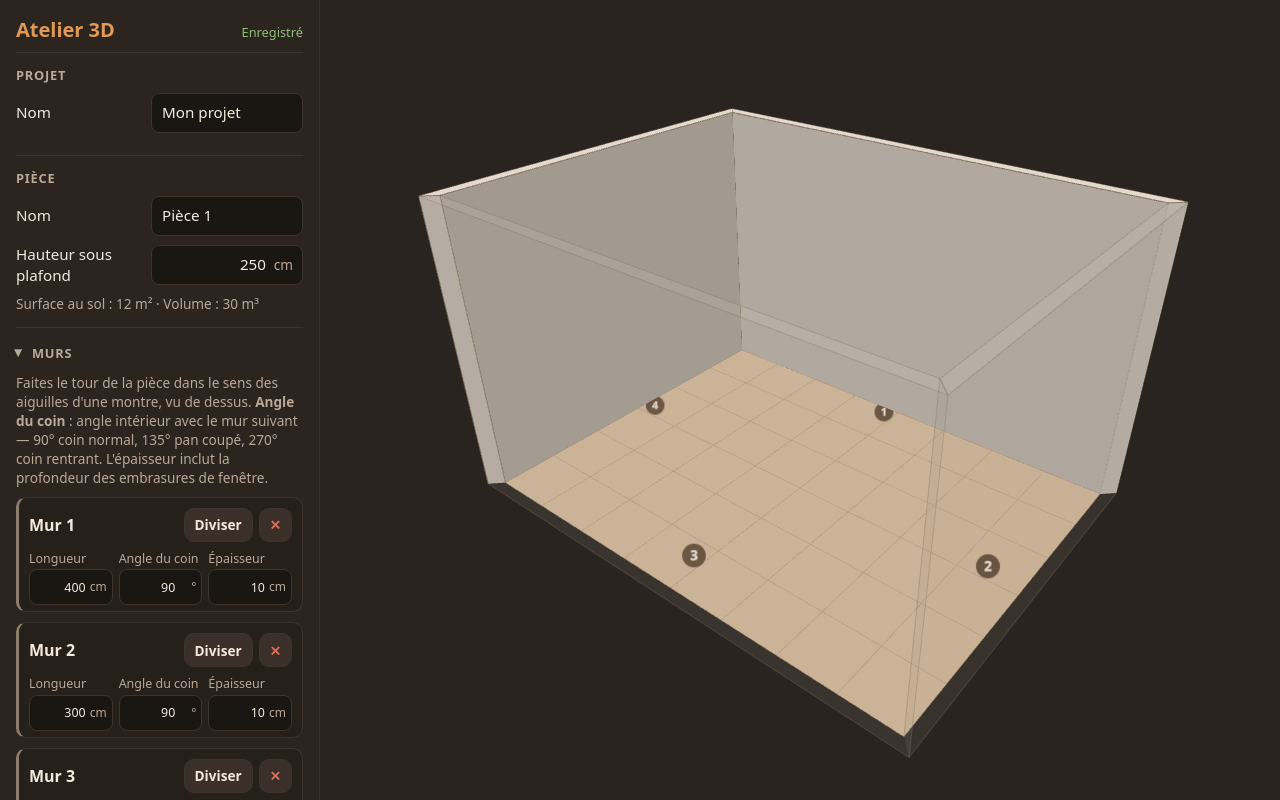
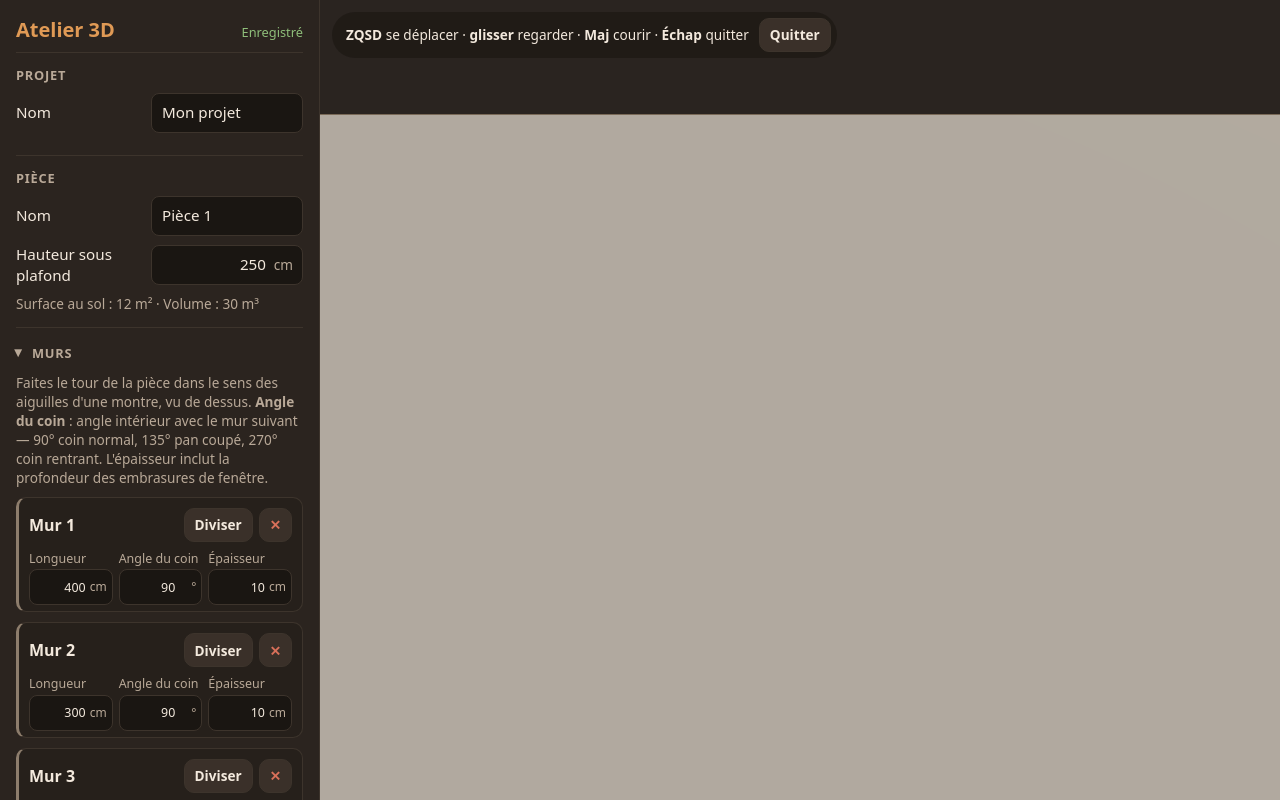
Before and after one commit to kalmisto05/atelier-3d, a website built with Vite: page index.html in a window 1280 px wide. Built offline with nearby package versions, Linux system fonts and the light colour scheme.

Commit message:
Vue à hauteur d'yeux par défaut (175 cm, réglable)
- Au démarrage et après un import, la caméra est debout au centre de la
  pièce, à hauteur des yeux, regard horizontal vers le mur 1
- Bouton « Vue à hauteur d'yeux » ; « Tourner autour » pour la vue orbitale
- Champ « Hauteur des yeux » (175 cm par défaut), enregistré avec le projet
- Format v3 (réglages du projet), conversion automatique depuis v2

Co-Authored-By: Claude Opus 5.5 <noreply@anthropic.com>

```diff
--- a/src/main.ts
+++ b/src/main.ts
@@ -91,10 +91,10 @@ async function main() {
   const panel = new Panel(store, {
     onRecenter: () => viewer.frameRoom(getActiveRoom(store.project)),
     onTopView: () => viewer.frameTop(getActiveRoom(store.project)),
-    onVisit: () => {
+    onEyeView: () => {
       // Le focus quitte le bouton pour que les touches pilotent bien la visite.
       (document.activeElement as HTMLElement | null)?.blur();
-      viewer.enterVisit();
+      viewer.eyeLevelView();
     },
     onPlaceOutlet: () => setPlacing(!placing),
     onExport: () => exportProject(store.project),
@@ -127,11 +127,16 @@ async function main() {
   });
 
   store.subscribe((p, source) => {
-    viewer.setRoom(getActiveRoom(p), { reframe: source === 'load' });
+    viewer.setEyeHeight(p.settings.eyeHeight);
+    viewer.setRoom(getActiveRoom(p));
+    // Projet ouvert ou importé : on se place debout au centre de la pièce.
+    if (source === 'load') viewer.eyeLevelView();
     if (source === 'user') autosaver.schedule(p);
   });
 
-  viewer.setRoom(getActiveRoom(store.project), { reframe: true });
+  viewer.setEyeHeight(store.project.settings.eyeHeight);
+  viewer.setRoom(getActiveRoom(store.project));
+  viewer.eyeLevelView();
   panel.setStatus(restored ? 'Projet restauré' : 'Nouveau projet', 'ok');
   if (needsSave) autosaver.schedule(store.project);
 
--- a/src/model/factory.ts
+++ b/src/model/factory.ts
@@ -11,9 +11,11 @@ import {
 } from './types';
 
 export const DEFAULT_WALL_THICKNESS = 10;
+export const DEFAULT_EYE_HEIGHT = 175;
 
 /** Bornes de saisie (cm et degrés). */
 export const LIMITS = {
+  eyeHeight: { min: 50, max: 250 },
   roomHeight: { min: 150, max: 1000 },
   wallLength: { min: 1, max: 5000 },
   wallAngle: { min: 1, max: 359 },
@@ -63,6 +65,7 @@ export function createProject(name = 'Mon projet'): Project {
     createdAt: now,
     updatedAt: now,
     house: { id: newId(), name: 'Maison', floors: [floor] },
+    settings: { eyeHeight: DEFAULT_EYE_HEIGHT },
     activeFloorId: floor.id,
     activeRoomId: floor.rooms[0].id,
   };
--- a/src/model/migrate.ts
+++ b/src/model/migrate.ts
@@ -1,5 +1,5 @@
 import { SCHEMA_VERSION, type Project } from './types';
-import { DEFAULT_WALL_THICKNESS, LIMITS, MIN_WALLS, newId, rectangleWalls } from './factory';
+import { DEFAULT_EYE_HEIGHT, DEFAULT_WALL_THICKNESS, LIMITS, MIN_WALLS, newId, rectangleWalls } from './factory';
 
 export class ProjectFormatError extends Error {}
 
@@ -53,6 +53,8 @@ const MIGRATIONS: Record<number, Migration> = {
     });
     return { ...data, schemaVersion: 2 };
   },
+  /** v2 → v3 : réglages du projet (hauteur des yeux). */
+  2: (data) => ({ ...data, settings: { eyeHeight: DEFAULT_EYE_HEIGHT }, schemaVersion: 3 }),
 };
 
 /** Garde les éléments valides d'une liste (les éléments illisibles sont écartés plutôt que de bloquer l'import). */
@@ -148,6 +150,11 @@ export function parseProject(input: unknown): Project {
 
   data.id ??= newId();
   data.name = typeof data.name === 'string' && data.name.trim() ? data.name : 'Projet importé';
+  const eye = data.settings?.eyeHeight;
+  data.settings = {
+    eyeHeight:
+      isFiniteNumber(eye) && eye >= LIMITS.eyeHeight.min && eye <= LIMITS.eyeHeight.max ? eye : DEFAULT_EYE_HEIGHT,
+  };
   data.house.id ??= newId();
   data.house.name ??= 'Maison';
   const now = new Date().toISOString();
--- a/src/model/types.ts
+++ b/src/model/types.ts
@@ -16,7 +16,7 @@
  * et ajouter une étape dans `migrate.ts`.
  */
 
-export const SCHEMA_VERSION = 2;
+export const SCHEMA_VERSION = 3;
 
 export type Id = string;
 
@@ -33,9 +33,16 @@ export interface Project {
   createdAt: string; // ISO 8601
   updatedAt: string; // ISO 8601
   house: House;
+  settings: ProjectSettings;
   /** Sélection courante dans l'interface (persistée pour retrouver son contexte). */
   activeFloorId: Id;
   activeRoomId: Id;
+}
+
+/** Réglages propres à la personne qui conçoit (enregistrés avec le projet). */
+export interface ProjectSettings {
+  /** Hauteur des yeux pour la vue à la première personne. */
+  eyeHeight: number;
 }
 
 export interface House {
--- a/src/style.css
+++ b/src/style.css
@@ -540,3 +540,7 @@ body.visiting .viewport canvas {
     transition: none;
   }
 }
+
+.eye-field {
+  margin: 12px 0 0;
+}
--- a/src/ui/panel.ts
+++ b/src/ui/panel.ts
@@ -1,5 +1,5 @@
 import type { Project, Room } from '../model/types';
-import { LIMITS, getActiveRoom } from '../model/factory';
+import { LIMITS, clamp, getActiveRoom } from '../model/factory';
 import { computePlan } from '../model/geometry';
 import type { ProjectStore } from '../model/store';
 import { bindNumberFields, numberField } from './fields';
@@ -11,7 +11,7 @@ import { WallsSection } from './walls';
 export interface PanelActions {
   onRecenter(): void;
   onTopView(): void;
-  onVisit(): void;
+  onEyeView(): void;
   onExport(): void;
   onImport(): void;
   onNewProject(): void;
@@ -64,10 +64,17 @@ export class Panel {
       <section class="actions">
         <h2>Vue</h2>
         <div class="button-row">
-          <button type="button" data-action="recenter">Vue 3D</button>
+          <button type="button" data-action="eye" class="wide">Vue à hauteur d'yeux (ZQSD)</button>
+          <button type="button" data-action="recenter">Tourner autour</button>
           <button type="button" data-action="top">Vue de dessus</button>
-          <button type="button" data-action="visit" class="wide">Visite à pied (ZQSD)</button>
         </div>
+        <label class="field eye-field" for="eye-height">
+          <span>Hauteur des yeux</span>
+          <span class="input-unit">
+            <input id="eye-height" type="number" inputmode="decimal" step="any" />
+            <span class="unit">cm</span>
+          </span>
+        </label>
         <p class="hint">
           <span class="hint-mouse">Souris : clic gauche pour tourner, clic droit pour déplacer, molette pour zoomer.</span>
           <span class="hint-touch">Tactile : un doigt pour tourner, deux doigts pour zoomer et déplacer.</span>
@@ -91,7 +98,7 @@ export class Panel {
       new: actions.onNewProject,
       recenter: actions.onRecenter,
       top: actions.onTopView,
-      visit: actions.onVisit,
+      eye: actions.onEyeView,
     };
     this.el.querySelectorAll<HTMLButtonElement>('button[data-action]').forEach((btn) => {
       btn.addEventListener('click', () => handlers[btn.dataset.action!]());
@@ -106,6 +113,8 @@ export class Panel {
       set: (room, _id, _key, v) => (room.height = v),
       limits: () => LIMITS.roomHeight,
     });
+
+    this.bindEyeHeight();
 
     const sections = this.el.querySelector('.sections')!;
     this.outlets = new OutletsSection(store, actions.onPlaceOutlet);
@@ -130,6 +139,7 @@ export class Panel {
     const room = getActiveRoom(project);
     this.input('project-name').value = project.name;
     this.input('room-name').value = room.name;
+    this.input('eye-height').value = String(project.settings.eyeHeight);
     this.el.querySelector('.room-height')!.innerHTML = numberField('room', 'height', 'Hauteur sous plafond', room.height);
     this.updateSummary(room);
   }
@@ -144,6 +154,27 @@ export class Panel {
     return this.el.querySelector<HTMLInputElement>(`#${id}`)!;
   }
 
+  /** Hauteur des yeux : réglage du projet (pas de la pièce), appliqué en direct. */
+  private bindEyeHeight(): void {
+    const input = this.input('eye-height');
+    const { min, max } = LIMITS.eyeHeight;
+    const parse = () => (input.value === '' ? NaN : Number(input.value.replace(',', '.')));
+    input.addEventListener('input', () => {
+      const v = parse();
+      const valid = Number.isFinite(v) && v >= min && v <= max;
+      input.classList.toggle('invalid', !valid);
+      if (valid) this.store.update((p) => (p.settings.eyeHeight = v));
+    });
+    input.addEventListener('change', () => {
+      const v = parse();
+      const current = this.store.project.settings.eyeHeight;
+      const fixed = Number.isFinite(v) ? clamp(Math.round(v * 10) / 10, min, max) : current;
+      input.value = String(fixed);
+      input.classList.remove('invalid');
+      if (fixed !== current) this.store.update((p) => (p.settings.eyeHeight = fixed));
+    });
+  }
+
   private bindText(id: string, set: (p: Project, v: string) => void, get: (p: Project) => string): void {
     const input = this.input(id);
     input.addEventListener('input', () => {
--- a/src/viewer/viewer.ts
+++ b/src/viewer/viewer.ts
@@ -38,9 +38,8 @@ const OUTLET_DEPTH = 1.5;
 
 /** Visite à la première personne. */
 const VISIT = {
-  eyeHeight: 160,
-  /** Hauteur sous laquelle un obstacle bloque le passage (taille d'une personne). */
-  bodyHeight: 185,
+  /** Marge au-dessus des yeux : un obstacle plus bas que yeux + marge bloque le passage. */
+  headroom: 10,
   /** Distance minimale entre le visiteur et les murs ou obstacles. */
   radius: 25,
   walkSpeed: 150, // cm/s
@@ -156,6 +155,7 @@ export class Viewer {
   private joystick = { x: 0, y: 0 };
   private yaw = 0;
   private pitch = 0;
+  private eyeHeight = 175;
   private lastTick = performance.now();
 
   constructor(private container: HTMLElement) {
@@ -216,6 +216,8 @@ export class Viewer {
     if (changed) {
       this.clearRoom();
       this.buildRoom(room);
+      // En visite, on reste sur place mais à la bonne hauteur si le plafond a changé.
+      if (this.mode === 'visit') this.camera.position.y = this.eyeY();
     }
     if (options.reframe) this.frameRoom(room);
     this.requestRender();
@@ -613,17 +615,32 @@ export class Viewer {
     this.joystick = { x, y };
   }
 
-  /** Place le visiteur à l'endroit le plus dégagé de la pièce, à hauteur des yeux. */
-  enterVisit(): void {
+  /** Hauteur des yeux (cm) utilisée par la vue à la première personne. */
+  setEyeHeight(height: number): void {
+    if (height === this.eyeHeight) return;
+    this.eyeHeight = height;
+    if (this.mode === 'visit') {
+      this.camera.position.y = this.eyeY();
+      this.requestRender();
+    }
+  }
+
+  /** Hauteur réelle de la caméra : celle des yeux, sans traverser le plafond. */
+  private eyeY(): number {
+    return Math.min(this.eyeHeight, (this.room?.height ?? Infinity) - 5);
+  }
+
+  /**
+   * Vue à hauteur d'yeux : debout au centre de la pièce, regard horizontal tourné vers le mur 1.
+   * Si le centre n'est pas accessible (pièce en L, obstacle…), on prend l'endroit le plus dégagé.
+   */
+  eyeLevelView(): void {
     if (!this.plan || !this.room) return;
-    const start = this.findOpenSpot();
+    const center = this.areaCentroid();
+    const start = this.canStand(center) ? center : this.findOpenSpot();
     const c = this.content.position;
-    this.camera.position.set(start.x + c.x, Math.min(VISIT.eyeHeight, this.room.height - 10), start.z + c.z);
-    // Regard tourné vers le centre de la pièce (ou vers le mur 1 si on y est déjà).
-    const bb = this.plan.bbox;
-    const dx = (bb.minX + bb.maxX) / 2 - start.x;
-    const dz = (bb.minZ + bb.maxZ) / 2 - start.z;
-    this.yaw = Math.hypot(dx, dz) > 30 ? Math.atan2(-dx, -dz) : 0;
+    this.camera.position.set(start.x + c.x, this.eyeY(), start.z + c.z);
+    this.yaw = 0;
     this.pitch = 0;
     this.applyLook();
     this.controls.enabled = false;
@@ -701,6 +718,24 @@ export class Viewer {
     el.addEventListener('pointercancel', end);
   }
 
+  /** Centre de gravité de la surface au sol. */
+  private areaCentroid(): Pt {
+    const poly = this.plan!.polygon;
+    let a = 0;
+    let cx = 0;
+    let cz = 0;
+    for (let i = 0; i < poly.length; i++) {
+      const p = poly[i];
+      const q = poly[(i + 1) % poly.length];
+      const k = p.x * q.z - q.x * p.z;
+      a += k;
+      cx += (p.x + q.x) * k;
+      cz += (p.z + q.z) * k;
+    }
+    if (Math.abs(a) < 1e-6) return { x: poly[0].x, z: poly[0].z };
+    return { x: cx / (3 * a), z: cz / (3 * a) };
+  }
+
   /** Une position (dans le plan) est-elle accessible au visiteur ? */
   private canStand(p: Pt): boolean {
     if (!this.plan || !this.room) return true;
@@ -708,7 +743,7 @@ export class Viewer {
     const r = VISIT.radius;
     return !this.room.obstacles.some(
       (o) =>
-        o.bottom < VISIT.bodyHeight &&
+        o.bottom < this.eyeHeight + VISIT.headroom &&
         p.x > o.x - r &&
         p.x < o.x + o.width + r &&
         p.z > o.z - r &&
```
